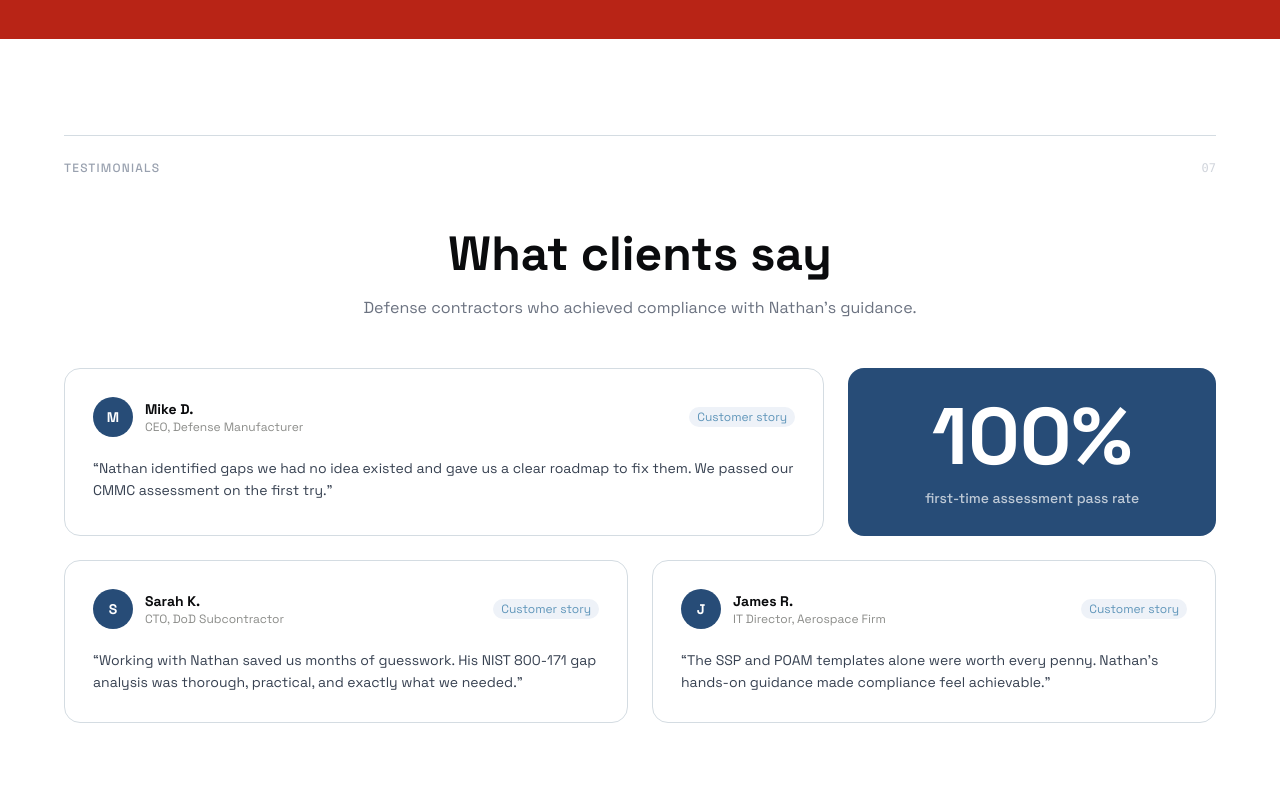
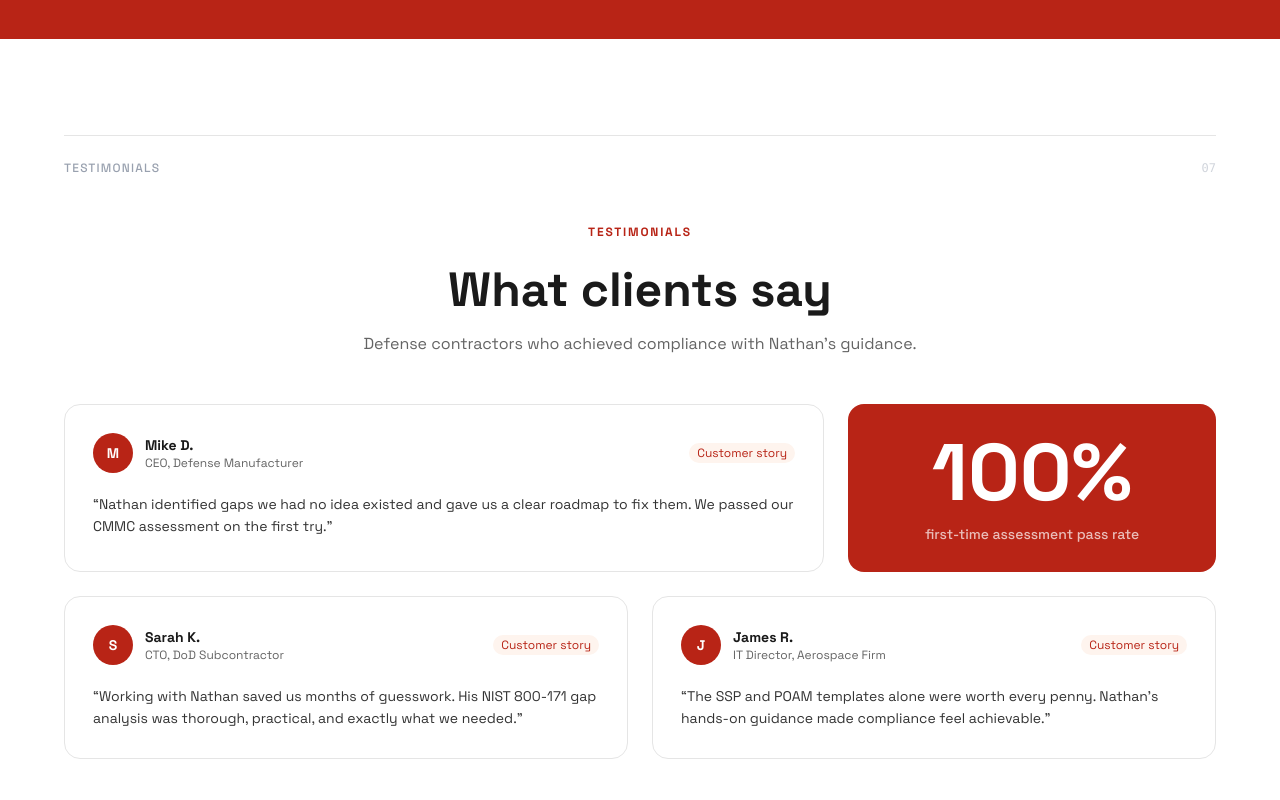
Before and after one commit to Nathan-Lundquist/nathan-site, a Next.js app: page / in a window 1280 px wide. Shown: the part 5000-5800 px from the top of the page. Built offline with nearby package versions, Linux system fonts and the light colour scheme.

Commit message:
feat: update TestimonialsSection — Vexel red/cream palette

```diff
--- a/src/components/TestimonialsSection.tsx
+++ b/src/components/TestimonialsSection.tsx
@@ -34,24 +34,24 @@ function QuoteCard({
       viewport={{ once: true }}
       transition={{ delay }}
       className="flex flex-col rounded-2xl p-7"
-      style={{ backgroundColor: '#FFFFFF', border: '1px solid #D4DCE2', height: '100%' }}
+      style={{ backgroundColor: '#FFFFFF', border: '1px solid #E5E5E5', height: '100%' }}
     >
       <div className="flex items-center gap-3 mb-5">
         <div
           className="w-10 h-10 rounded-full flex items-center justify-center font-black text-sm text-white shrink-0"
-          style={{ backgroundColor: '#274C77' }}
+          style={{ backgroundColor: '#B82416' }}
         >
           {initial}
         </div>
         <div>
-          <p className="font-bold text-sm" style={{ color: '#0A0B0D' }}>{name}</p>
-          <p className="text-xs" style={{ color: '#8B8C89' }}>{title}</p>
+          <p className="font-bold text-sm" style={{ color: '#1A1A1A' }}>{name}</p>
+          <p className="text-xs" style={{ color: '#646464' }}>{title}</p>
         </div>
-        <span className="text-xs px-2 py-0.5 rounded-full ml-auto shrink-0" style={{ backgroundColor: '#EEF2F8', color: '#6096BA' }}>
+        <span className="text-xs px-2 py-0.5 rounded-full ml-auto shrink-0" style={{ backgroundColor: '#FEF4EE', color: '#B82416' }}>
           Customer story
         </span>
       </div>
-      <blockquote className="text-sm leading-relaxed flex-1" style={{ color: '#374151' }}>
+      <blockquote className="text-sm leading-relaxed flex-1" style={{ color: '#333333' }}>
         &ldquo;{quote}&rdquo;
       </blockquote>
     </motion.div>
@@ -63,17 +63,18 @@ export default function TestimonialsSection() {
     <section className="py-24 px-6" style={{ backgroundColor: '#FFFFFF' }}>
       <div className="max-w-6xl mx-auto">
         {/* Section divider */}
-        <div className="flex justify-between items-center pt-6 mb-12" style={{ borderTop: '1px solid #D4DCE2' }}>
+        <div className="flex justify-between items-center pt-6 mb-12" style={{ borderTop: '1px solid #E5E5E5' }}>
           <span className="text-xs uppercase tracking-widest font-medium text-gray-400">Testimonials</span>
           <span className="font-mono text-xs text-gray-300">07</span>
         </div>
 
         {/* Heading */}
         <div className="text-center mb-12">
-          <h2 className="font-black leading-tight" style={{ fontSize: 'clamp(2rem, 4vw, 3rem)', color: '#0A0B0D' }}>
+          <p className="section-label">Testimonials</p>
+          <h2 className="font-black leading-tight" style={{ fontSize: 'clamp(2rem, 4vw, 3rem)', color: '#1A1A1A' }}>
             What clients say
           </h2>
-          <p className="mt-3 text-base" style={{ color: '#6B7280' }}>
+          <p className="mt-3 text-base" style={{ color: '#646464' }}>
             Defense contractors who achieved compliance with Nathan&apos;s guidance.
           </p>
         </div>
@@ -92,7 +93,7 @@ export default function TestimonialsSection() {
             viewport={{ once: true }}
             transition={{ duration: 0.4, delay: 0.1 }}
             className="rounded-2xl p-7 flex flex-col items-center justify-center text-center min-h-[160px]"
-            style={{ backgroundColor: '#274C77' }}
+            style={{ backgroundColor: '#B82416' }}
           >
             <p className="font-black leading-none mb-3" style={{ fontSize: 'clamp(3.5rem, 7vw, 5rem)', color: '#FFFFFF' }}>
               100%
```
